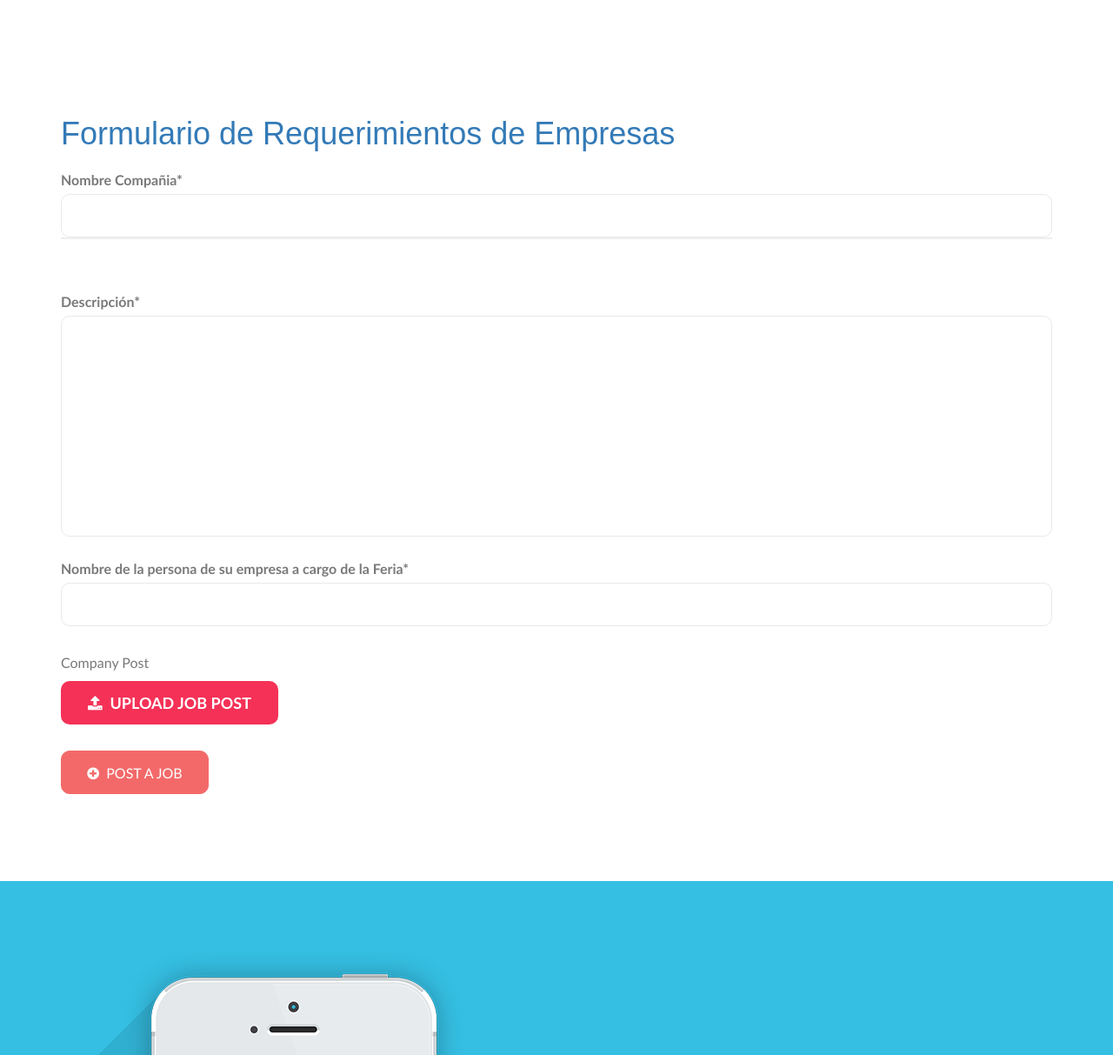
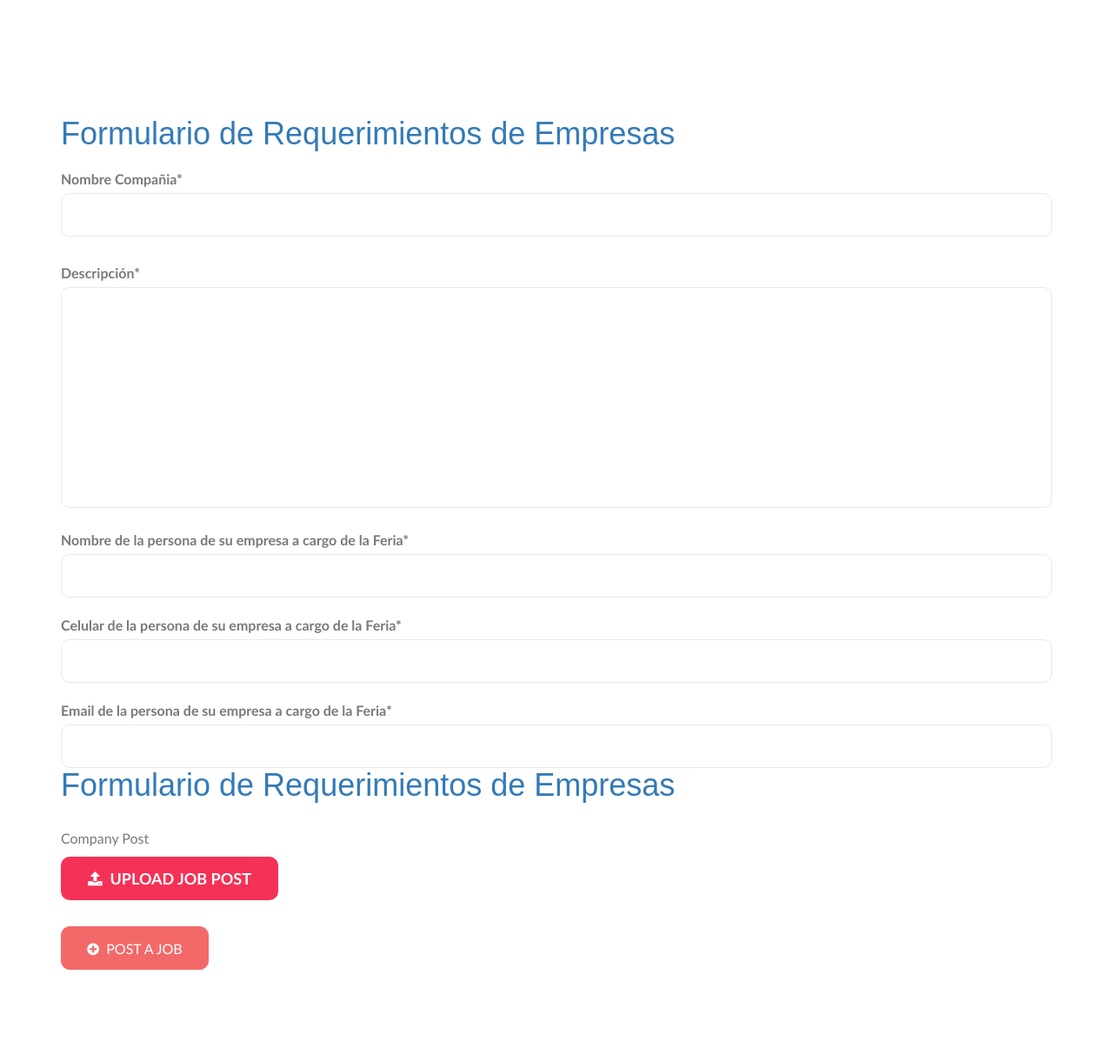
Before and after one commit to giturra/redes, a Django app: page /requerimientos/ in a window 1280 px wide. Shown: the part 137-1350 px from the top of the page at 87% size. Run offline with Django 3.2, Linux system fonts and the light colour scheme; some libraries are stand-ins or nearby versions; some web fonts are replaced.

Commit message:
se crea css para el formulario de requerimientos

```diff
--- a/requerimientos/forms.py
+++ b/requerimientos/forms.py
@@ -2,13 +2,13 @@ from django import forms
 from .models import Requerimiento
 from django.utils.translation import gettext_lazy as _
 from crispy_forms.helper import FormHelper
-from crispy_forms.layout import Submit, Layout, Div, Field, Row, Column, BaseInput
+from crispy_forms.layout import Submit, Layout, Div, Field, Row, Column, BaseInput, Fieldset
 
 
 class RequirementForm(forms.ModelForm):
     class Meta:
         model = Requerimiento
-        fields = ['nombre_empresa', 'descripcion', 'representante']
+        fields = ['nombre_empresa', 'descripcion', 'representante', 'celular', 'email']
 
     def __init__(self, *args, **kwargs):
         super(RequirementForm, self).__init__(*args, **kwargs)
@@ -20,7 +20,11 @@ class RequirementForm(forms.ModelForm):
         self.helper.layout = Layout(
 
             Field('nombre_empresa'),
-            Field('descripcion', css_class="textinput textInput"),
+            Field('descripcion'),
+            Field('representante'),
+            Field('celular'),
+            Field('email'),
+            Fieldset('Día de Asistencia', Div('dahjdhj'))
 
         )
 
--- a/requerimientos/templates/requerimientos/requerimientos.html
+++ b/requerimientos/templates/requerimientos/requerimientos.html
@@ -8,6 +8,7 @@
 {% block specific_css %}
     <link rel="stylesheet" type="text/css" href="{% static 'css/style_II.css' %}"/>
     <link rel="stylesheet" type="text/css" href="{% static 'css/responsive2.css' %}"/>
+    <link rel="stylesheet" type="text/css" href="{% static 'css/requerimientos.css' %}"/>
 
     <!-- favicon links -->
     <link rel="shortcut icon" type="image/png" href="{% static 'images/header/favicon.ico' %}"/>
@@ -51,7 +52,6 @@
                         <div class="jp_adp_form_heading_wrapper">
                             <h1 class="text-primary">Formulario de Requerimientos de Empresas</h1>
                         </div>
-                        <hr>
                     </div>
                     <div class="col-lg-12 col-md-12 col-sm-12 col-xs-12">
                         <div class="jp_adp_form_wrapper">
@@ -59,7 +59,7 @@
                         </div>
                     </div>
                     <div class="col-lg-12 col-md-12 col-sm-12 col-xs-12">
-                        <div class="jp_adp_textarea_main_wrapper">
+                        <div class="textarea_requerimientos">
                             {{ form.descripcion|as_crispy_field }}
                         </div>
                     </div>
@@ -68,6 +68,23 @@
                             {{ form.representante|as_crispy_field }}
                         </div>
                     </div>
+                    <div class="col-lg-12 col-md-12 col-sm-12 col-xs-12">
+                        <div class="jp_adp_form_wrapper">
+                            {{ form.celular|as_crispy_field }}
+                        </div>
+                    </div>
+                    <div class="col-lg-12 col-md-12 col-sm-12 col-xs-12">
+                        <div class="jp_adp_form_wrapper">
+                            {{ form.email|as_crispy_field }}
+                        </div>
+                    </div>
+                    <br>
+                    <div class="col-lg-12 col-md-12 col-sm-12 col-xs-12">
+                        <div class="jp_adp_form_heading_wrapper">
+                            <h1 class="text-primary">Formulario de Requerimientos de Empresas</h1>
+                        </div>
+                    </div>
+                    <hr>
 
 
 
--- /dev/null
+++ b/static/css/requerimientos.css
@@ -0,0 +1,23 @@
+.textarea_requerimientos{
+	float:left;
+	width:100%;
+	padding-top:30px;
+}
+.textarea_requerimientos textarea{
+	width:100%;
+	border: 1px solid #e9e9e9;
+	padding-left:20px;
+	padding-top:20px;
+	-webkit-border-radius: 10px;
+    -moz-border-radius: 10px;
+    border-radius: 10px;
+	resize:none;
+}
+.textarea_requerimientos textarea:hover, .textarea_requerimientos textarea:focus {
+    border: 1px solid #23c0e9;
+    -webkit-transition: all 0.5s;
+    -o-transition: all 0.5s;
+    -ms-transition: all 0.5s;
+    -moz-transition: all 0.5s;
+    transition: all 0.5s;
+}
```
